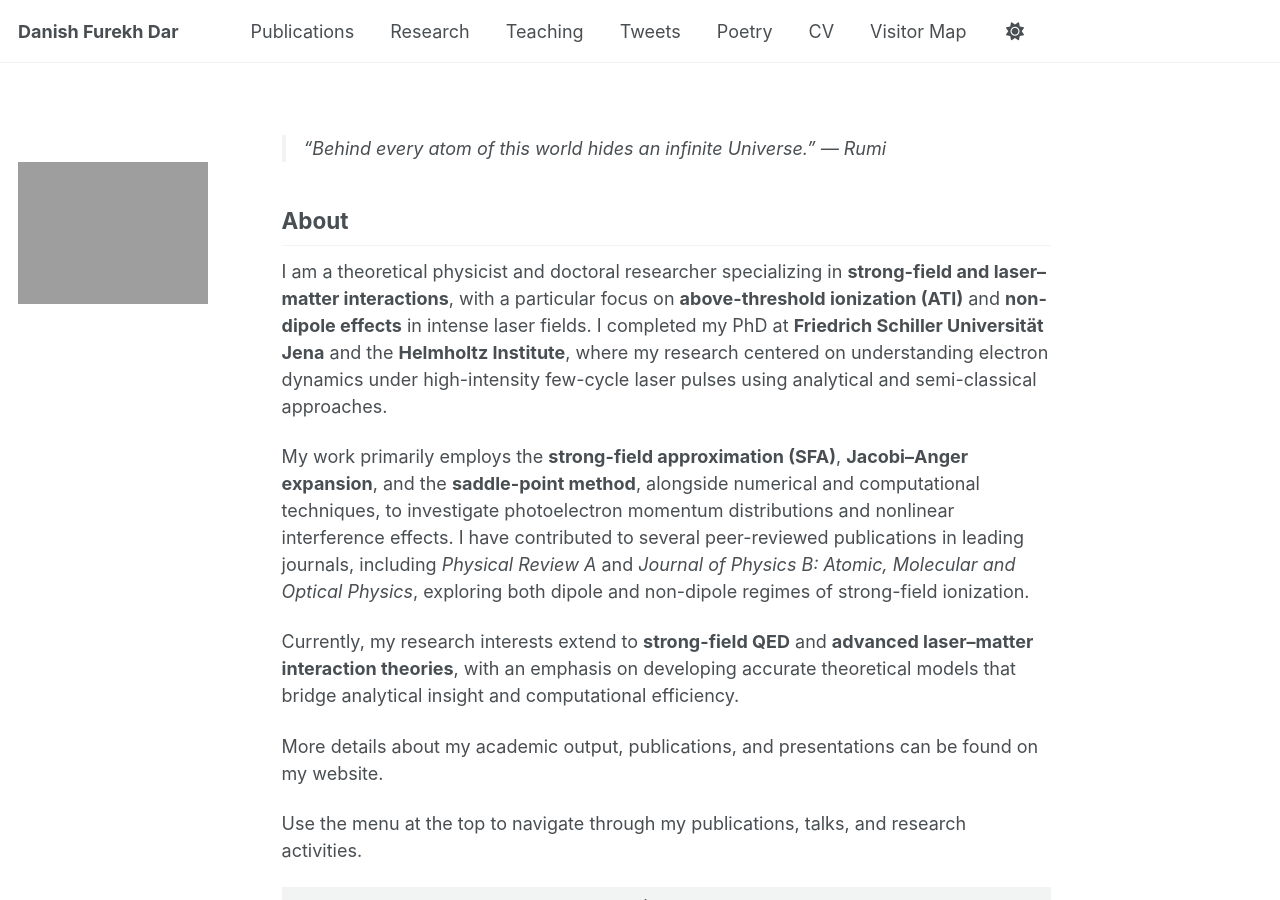
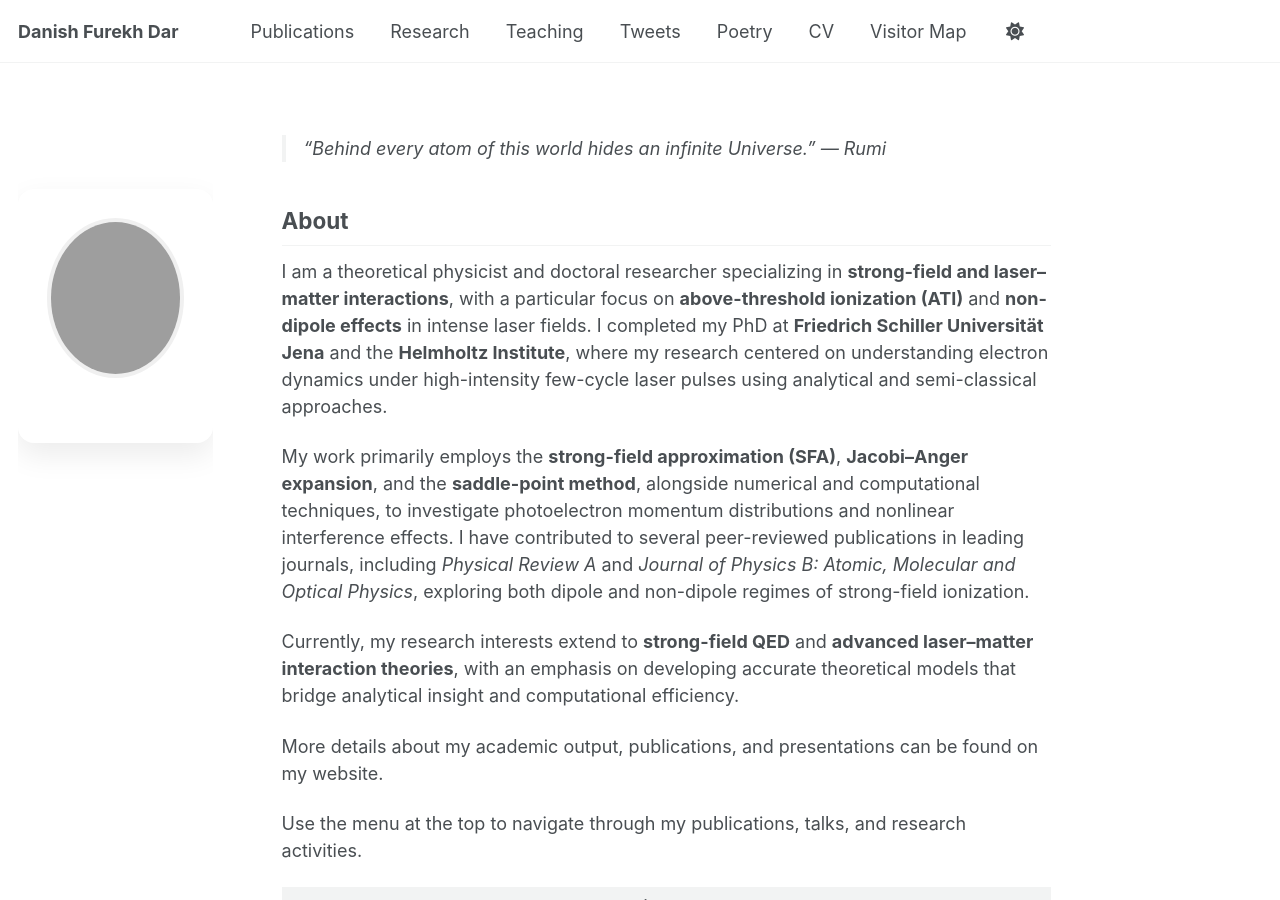
Before and after one commit to danishfurekhdar/danishfurekhdar.github.io, a Jekyll site: the page built from _pages/about.md, in a window 1280 px wide and 900 px high. Built offline with Jekyll 4.4.1, drawn with Linux system fonts in a browser that asks for light colours.

Commit message:
Update _custom.scss

```diff
--- a/_sass/_custom.scss
+++ b/_sass/_custom.scss
@@ -1,131 +1,89 @@
-/* =========================================
-   AUTHOR PROFILE – ELEGANT DESKTOP CARD
-   Works with existing AcademicPages HTML
-   ========================================= */
+/* ===============================
+   AUTHOR SIDEBAR CARD
+   =============================== */
 
-.author__avatar {
+.author-card {
+  position: sticky;
+  top: 90px;
+  max-width: 300px;
+  padding: 1.6rem;
+  background: #ffffff;
+  border-radius: 16px;
+  box-shadow: 0 12px 30px rgba(0,0,0,0.08);
+}
+
+/* Avatar */
+.author-card__avatar {
   display: flex;
   justify-content: center;
   margin-bottom: 1rem;
 }
 
-.author__avatar img {
+.author-card__avatar img {
   width: 160px;
   height: 160px;
+  border-radius: 50%;
   object-fit: cover;
-  border-radius: 50%;
-  border: 4px solid #f2f2f2;
-  box-shadow: 0 8px 24px rgba(0,0,0,0.12);
-}
-
-/* Card container */
-.sidebar .author__content,
-.sidebar .author__urls-wrapper {
-  background: #ffffff;
-  border-radius: 16px;
-  padding: 1.4rem 1.5rem;
-  box-shadow: 0 12px 32px rgba(0,0,0,0.08);
-  margin-bottom: 1.2rem;
+  border: 4px solid #f0f0f0;
 }
 
 /* Name */
-.author__name {
+.author-card__name {
   text-align: center;
-  font-size: 1.35rem;
+  font-size: 1.25rem;
   font-weight: 700;
-  margin-bottom: 0.25rem;
+  margin-bottom: 0.2rem;
 }
 
 /* Pronouns */
-.author__pronouns {
+.author-card__pronouns {
   text-align: center;
   font-size: 0.9rem;
   color: #777;
-  margin-bottom: 0.8rem;
-}
-
-/* Bio */
-.author__bio {
-  font-size: 0.95rem;
-  line-height: 1.55;
-  color: #444;
-  text-align: center;
   margin-bottom: 1rem;
 }
 
 /* Education */
-.author__education ul {
+.author-card__education {
+  font-size: 0.9rem;
+  padding-left: 1.2rem;
+  margin-bottom: 1.2rem;
+}
+
+.author-card__education li {
+  margin-bottom: 0.4rem;
+}
+
+/* Links */
+.author-card__links {
   list-style: none;
-  padding-left: 0;
+  padding: 0;
   margin: 0;
 }
 
-.author__education li {
-  font-size: 0.9rem;
-  color: #333;
-  margin-bottom: 0.5rem;
-  padding-left: 1.2rem;
-  position: relative;
+.author-card__links li {
+  margin-bottom: 0.6rem;
+  font-size: 0.95rem;
 }
 
-.author__education li::before {
-  content: "•";
-  position: absolute;
-  left: 0;
-  color: #888;
+.author-card__links a {
+  text-decoration: none;
+  color: inherit;
 }
 
-/* Follow button */
-.author__urls-wrapper .btn {
-  width: 100%;
-  margin-bottom: 0.8rem;
-  border-radius: 999px;
-  font-size: 0.9rem;
+.author-card__links i {
+  margin-right: 0.5rem;
+  color: #555;
 }
 
-/* Social / links list */
-.author__urls {
-  list-style: none;
-  padding-left: 0;
-  margin: 0;
-}
+/* ===============================
+   MOBILE FALLBACK
+   =============================== */
 
-.author__urls li {
-  font-size: 0.9rem;
-  margin-bottom: 0.45rem;
-  display: flex;
-  align-items: center;
-}
-
-.author__urls li i {
-  width: 20px;
-  margin-right: 0.5rem;
-  color: #666;
-}
-
-/* Link hover effect */
-.author__urls a {
-  color: #333;
-  text-decoration: none;
-  transition: color 0.2s ease;
-}
-
-.author__urls a:hover {
-  color: #007acc;
-}
-
-/* Make sidebar feel premium on desktop */
-@media (min-width: 900px) {
-  .sidebar {
-    position: sticky;
-    top: 90px;
+@media (max-width: 900px) {
+  .author-card {
+    position: relative;
+    max-width: 100%;
+    margin-bottom: 2rem;
   }
 }
-
-/* Mobile: keep it clean */
-@media (max-width: 900px) {
-  .author__avatar img {
-    width: 130px;
-    height: 130px;
-  }
-}
```
